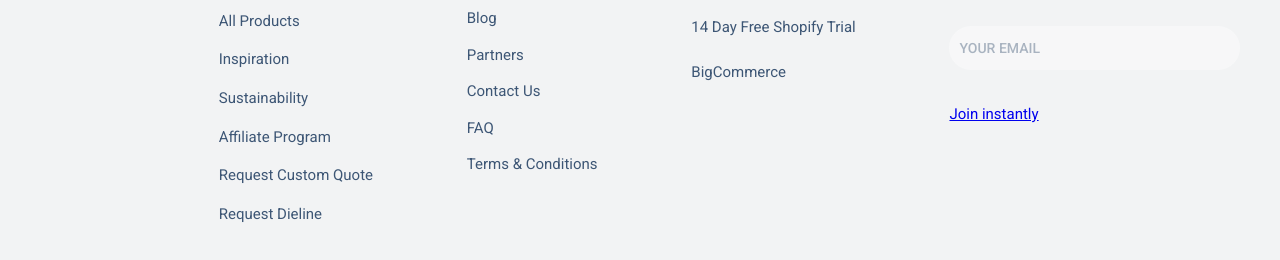
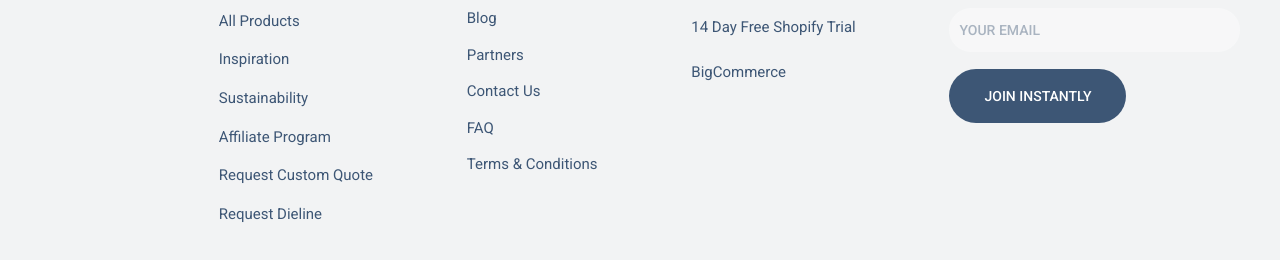
Before and after one commit to Bellatrix270/Website-design-store, a plain HTML site: page index.html in a window 1280 px wide. Shown: the part 6583-6843 px from the top of the page. Drawn offline with Linux system fonts and the light colour scheme.

Commit message:
hot fix 0.1

```diff
--- a/index.html
+++ b/index.html
@@ -444,7 +444,7 @@
                   Your email
                 </form>
                 <div>
-                  <a href="#" class="button">Join instantly</a>
+                  <a href="#" class="button-blue">Join instantly</a>
                 </div>
               </div>
 
```
